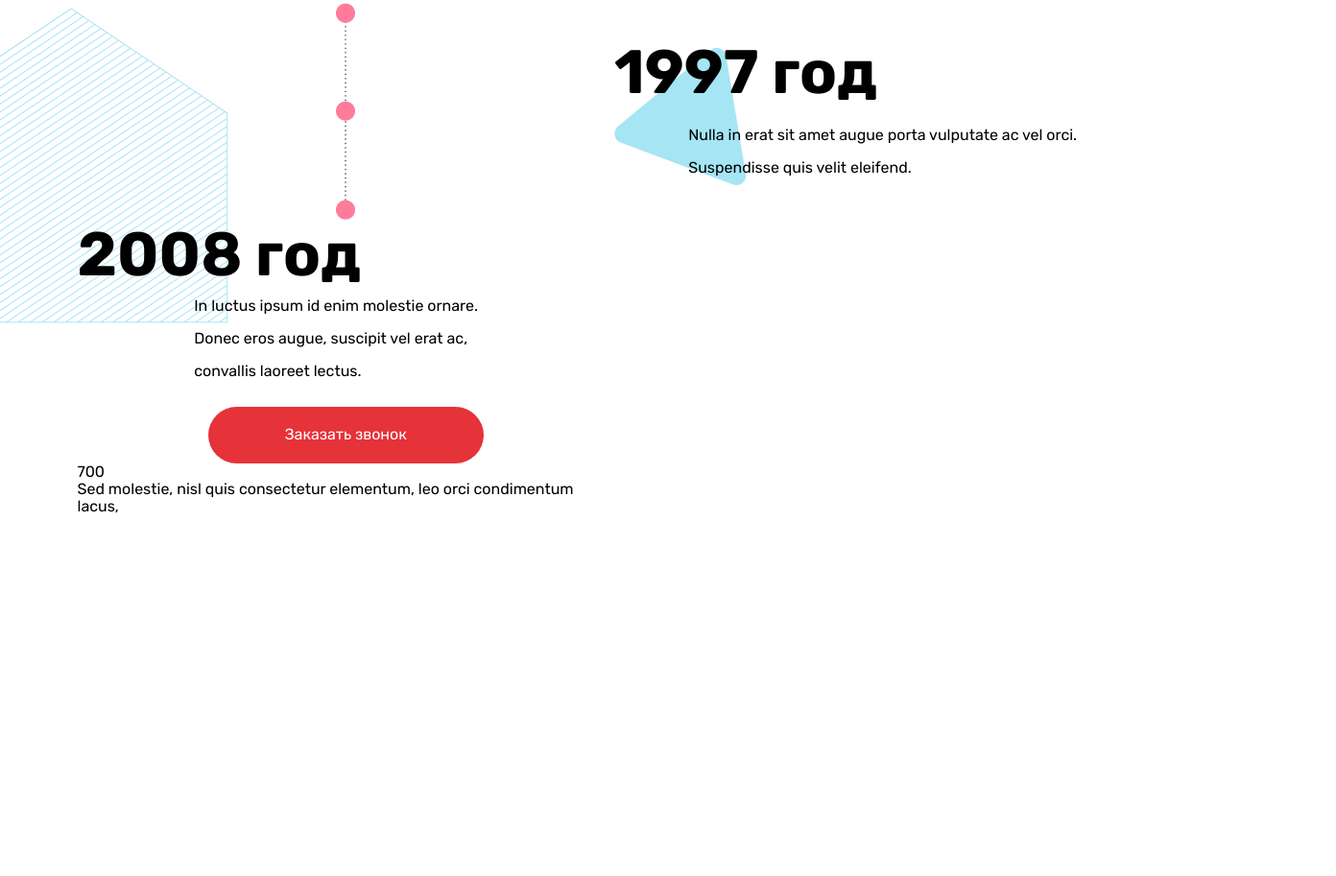
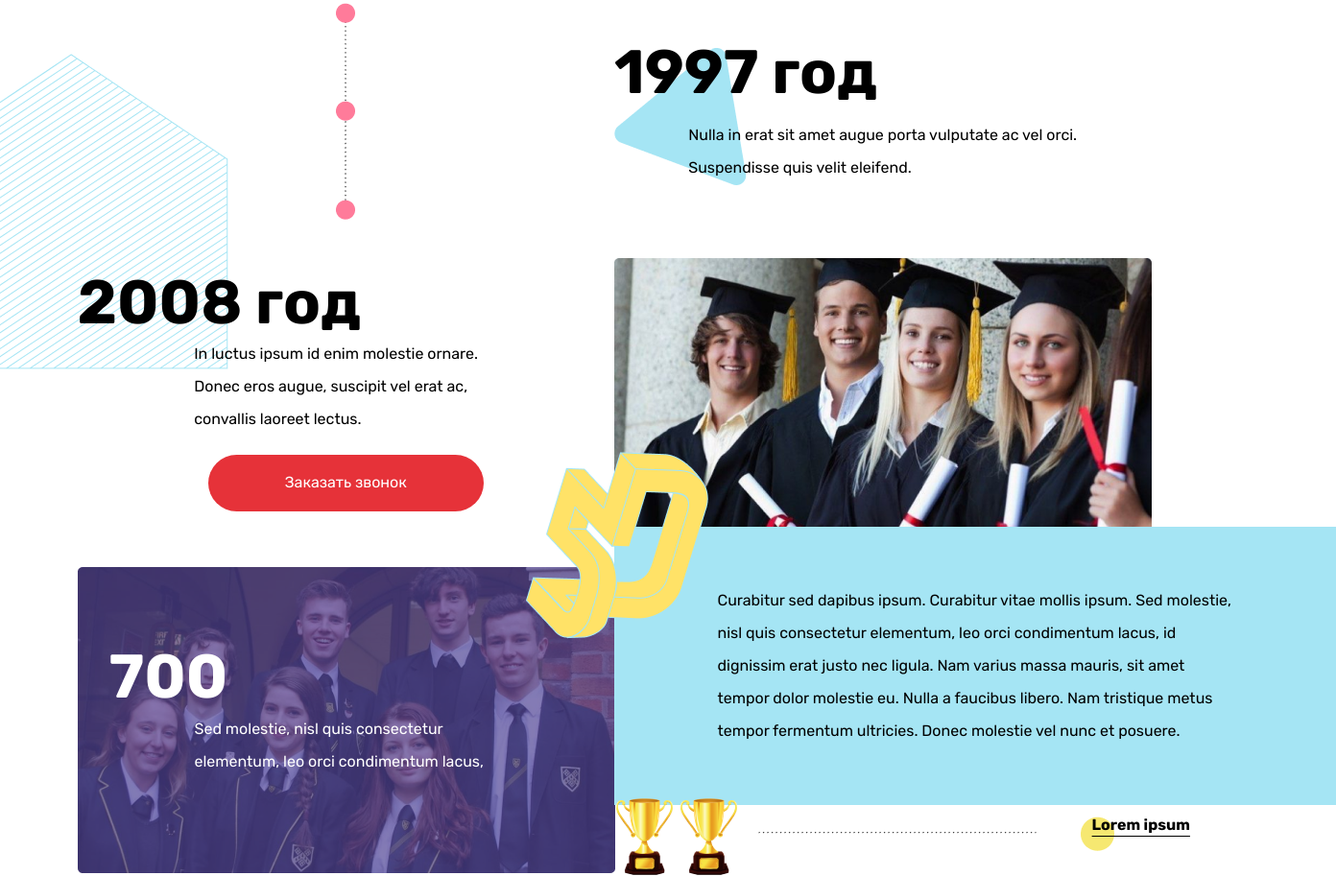
Before and after one commit to COLOMBO72/testtask_pyatoeizmerenie, a website built with webpack: page src/index.html in a window 1280 px wide. Shown: the part 353-1266 px from the top of the page at 96% size, 1392 px wide, since content can reach past the window. Before the commit the page ends 956 px from the top, so only its background shows below. Built offline with nearby package versions, Linux system fonts and the light colour scheme.

Commit message:
fixed half first page

```diff
--- a/src/index.html
+++ b/src/index.html
@@ -46,6 +46,7 @@
         </div>
         <img src="./images/triangle_gray.png" class="triangle_gray" alt="triangle_gray">
         <div class="container__row">
+            <img src="./images/central_logo75g.png" class="central_logo" alt="central_logo75g">
             <div class="container__row-column-1">
                 <div class="date2008">
                     <h2>2008 год</h2>
@@ -55,9 +56,32 @@
                         <button>Заказать звонок</button>
                     </div>
                 </div>
-                <div class="image--oxford2">
+                <div class="block--oxford2">
                     <h2>700</h2>
-                    <p> Sed molestie, nisl quis consectetur elementum, leo orci condimentum lacus, </p>
+                    <div class="date__container--text">
+                        <p> Sed molestie, nisl quis consectetur elementum, leo orci condimentum lacus, </p>
+                    </div>
+                </div>
+            </div>
+            <div class="container__row-column-2">
+                <div class="block--oxford1">
+                    <img src="./images/oksford_1.png" alt="">
+                </div>
+                <div class="block--oxford1--text">
+                    <p>Curabitur sed dapibus ipsum. Curabitur vitae mollis ipsum. Sed molestie, nisl quis consectetur elementum, leo orci condimentum lacus, id dignissim erat justo nec ligula. Nam varius massa mauris, sit amet tempor dolor molestie eu. Nulla a faucibus libero. Nam tristique metus tempor fermentum ultricies. Donec molestie vel nunc et posuere.</p>
+                </div>
+                <div class="block--oxford1--cups">
+                    <div class="block--oxford1--cups__images">
+                        <div class="cups">
+                            <img src="./images/cup.png" alt="cup">
+                            <img src="./images/cup.png" alt="cup">
+                        </div>
+                        <img src="./images/lineofdots_horizontal.png" class="line--image" alt="lineofdots_horizontal">
+                    </div>
+                    <div class="block--oxford1--cups__text">
+                        <img src="./images/little_yellow-round.png" alt="little_yellow-round">
+                        <p>Lorem ipsum</p>
+                    </div>
                 </div>
             </div>
         </div>
--- a/src/styles/main.scss
+++ b/src/styles/main.scss
@@ -71,7 +71,7 @@ body{
   display: flex;
   z-index: 1;
   flex-direction: column;
-
+  margin-top: 50px;
   img{
     position: absolute;
     top: 30px;
@@ -113,6 +113,29 @@ body{
   align-items: center;
   justify-content: space-between;
 }
+.container__row-column-1 .block--oxford2{
+  width: 560px;
+  height: 319px;
+  background-image: url('../images/oksford_2.png');
+  margin-top: 58px;
+  display: flex;
+  justify-content: center;
+  z-index: 1;
+  flex-direction: column;
+  color: $white;
+  padding: 33px;
+  h2{
+    font-weight: 700;
+    font-size: 64px;
+  }
+  p{
+    line-height: 34px;
+    font-weight: 400;
+    font-size: 16px;
+    max-width: 316px;
+    margin-bottom: 20px;
+  }
+}
 .container__row-column-2{
   width: 50%;
   .date1997{
@@ -137,5 +160,55 @@ body{
       max-width: 405px;
     }
   }
+}
+.container__row-column-2 .block--oxford1--text{
+  width: 752px;
+  display: flex;
+  flex-direction: column;
+  align-items: center;
+  line-height: 34px;
+  padding: 60px 48px;
+  background-color: #A5E5F4;
+  p{
+    width: 537px;
+  }
+}
+.central_logo{
+  position: absolute;
+  left:621px;
+}
+.container__row-column-2 .block--oxford1--cups{
+  width: 600px;
+  height: 30px;
+  display: flex;
+  align-items: center;
+  justify-content: space-between;
+  position: relative;
+  .cups{
+    position: absolute;
+    top: -10px;
+  }
+  .line--image{
+    position: absolute;
+    left: 25%;
+    bottom: 0px;
+  }
+}
 
+.container__row-column-2 .block--oxford1--cups__text{
+  position: relative;
+  display: flex;
+  margin-bottom: 0px;
+  margin-top: auto;
+  img{
+    position: absolute;
+    z-index: 0;
+    left: -12px;
+  }
+  p{
+    font-weight: 700;
+    text-decoration: underline;
+    text-underline-offset: 6px;
+    z-index: 33;
+  }
 }
```
